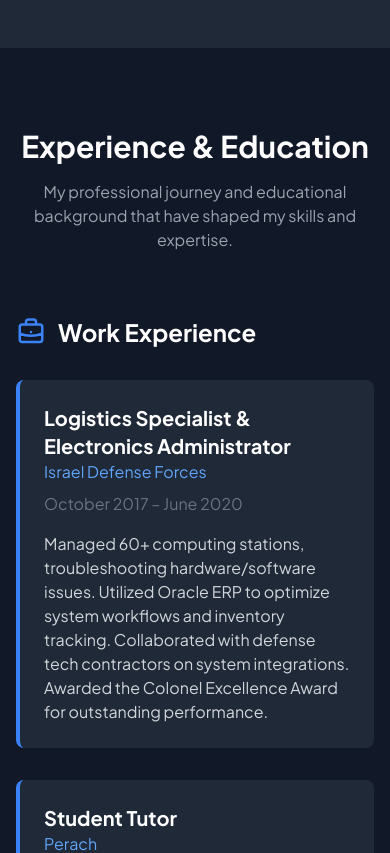
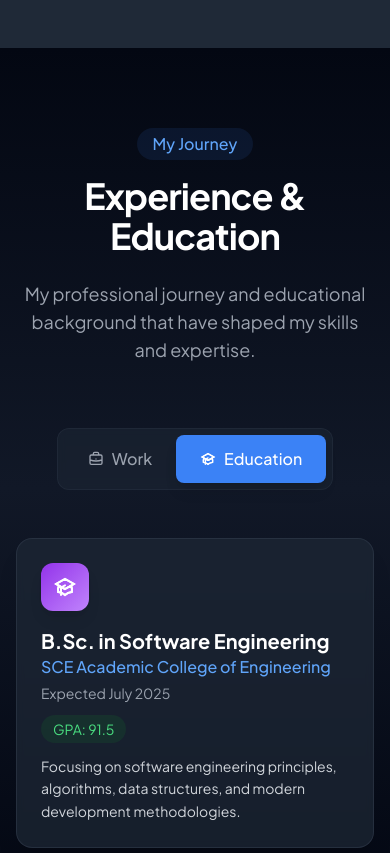
Before and after one commit to RonyBubnovsky/personal-portfolio, a Next.js app: page / in a window 390 px wide. Shown: the part 6600-7453 px from the top of the page. Built offline with nearby package versions, Linux system fonts and the light colour scheme.

Commit message:
Refactor ExperienceSection to enhance user interaction with expandable timeline items for work and education. Implement smooth scroll animations and improve layout with tabbed navigation for better organization of content. Update styles for improved visual appeal and responsiveness.

```diff
--- a/components/main/experience.tsx
+++ b/components/main/experience.tsx
@@ -1,99 +1,217 @@
 "use client";
 
+import React from "react";
 import { WORK_EXPERIENCE, EDUCATION } from "@/constants";
-import { motion } from "framer-motion";
+import { motion, useScroll, useTransform } from "framer-motion";
 import { useInView } from "react-intersection-observer";
+import { useRef, useState } from "react";
 import { HiOutlineBriefcase, HiOutlineAcademicCap } from "react-icons/hi";
+import { RiArrowRightLine } from "react-icons/ri";
+
+// Define types for work and education items
+type WorkExperienceItem = {
+  title: string;
+  company: string;
+  duration: string;
+  description: string;
+};
+
+type EducationItem = {
+  degree: string;
+  institution: string;
+  duration: string;
+  gpa?: string;
+  description: string;
+};
+
+type TimelineItem = WorkExperienceItem | EducationItem;
 
 const ExperienceSection = () => {
-  const [ref, inView] = useInView({
+  const containerRef = useRef(null);
+  const { scrollYProgress } = useScroll({
+    target: containerRef,
+    offset: ["start end", "end start"],
+  });
+
+  const [activeTab, setActiveTab] = useState<"work" | "education">("education");
+  const [expandedItem, setExpandedItem] = useState<number | null>(null);
+
+  const opacity = useTransform(scrollYProgress, [0, 0.2, 0.8, 1], [0.4, 1, 1, 0.4]);
+  const scale = useTransform(scrollYProgress, [0, 0.2, 0.8, 1], [0.8, 1, 1, 0.8]);
+
+  const [headingRef, headingInView] = useInView({
     triggerOnce: true,
     threshold: 0.1,
   });
 
+  const handleItemClick = (index: number): void => {
+    if (expandedItem === index) {
+      setExpandedItem(null);
+    } else {
+      setExpandedItem(index);
+    }
+  };
+
+  const renderTimelineItem = (item: TimelineItem, index: number, type: "work" | "education"): React.ReactNode => {
+    const isExpanded = expandedItem === index;
+    const isWork = type === "work";
+    // Make education items and specifically Student Tutor non-expandable
+    const isStudentTutor = isWork && (item as WorkExperienceItem).title === "Student Tutor";
+    const isExpandable = isWork && !isStudentTutor;
+
+    return (
+      <motion.div
+        key={index}
+        initial={{ opacity: 0, y: 30 }}
+        animate={{ opacity: 1, y: 0 }}
+        transition={{
+          duration: 0.6,
+          delay: 0.1 * index,
+          type: "spring",
+          stiffness: 100
+        }}
+        onClick={() => isExpandable && handleItemClick(index)}
+        className={`
+          relative backdrop-blur-sm bg-gray-800/70 p-6 md:p-8 rounded-2xl
+          border border-gray-700/50 shadow-xl hover:shadow-blue-500/10
+          transform transition-all duration-300
+          ${isExpanded ? 'md:col-span-2 scale-[1.02]' : ''}
+          ${isExpanded ? 'shadow-lg shadow-blue-500/20' : ''}
+          hover:border-blue-500/50 ${isExpandable ? 'cursor-pointer' : 'cursor-default'}
+          group
+        `}
+        style={{
+          perspective: "1000px",
+        }}
+      >
+        <div className="absolute inset-0 bg-gradient-to-br from-blue-500/10 via-transparent to-purple-500/10 rounded-2xl opacity-0 group-hover:opacity-100 transition-opacity duration-300" />
+
+        <div className="flex flex-col md:flex-row gap-4 items-start">
+          <div className={`bg-gradient-to-br ${isWork ? 'from-blue-600 to-blue-400' : 'from-purple-600 to-purple-400'} p-3 rounded-xl text-white shadow-lg`}>
+            {isWork ? <HiOutlineBriefcase className="text-2xl" /> : <HiOutlineAcademicCap className="text-2xl" />}
+          </div>
+
+          <div className="flex-1">
+            <h4 className="text-xl md:text-2xl font-bold text-white group-hover:text-blue-400 transition-colors">
+              {isWork ? (item as WorkExperienceItem).title : (item as EducationItem).degree}
+            </h4>
+            <p className="text-blue-400 font-medium mb-1">
+              {isWork ? (item as WorkExperienceItem).company : (item as EducationItem).institution}
+            </p>
+            <p className="text-gray-400 text-sm md:text-base mb-3">{item.duration}</p>
+
+            {!isWork && 'gpa' in item && item.gpa && (
+              <div className="inline-block bg-green-900/30 px-3 py-1 rounded-full text-green-400 text-sm mb-3">
+                GPA: {item.gpa}
+              </div>
+            )}
+
+            <div className={`
+              overflow-hidden transition-all duration-500 ease-in-out
+              ${isExpanded ? 'max-h-96 opacity-100' : ''}
+              ${isExpandable ? (isExpanded ? 'max-h-96 opacity-100' : 'max-h-0 md:max-h-20 opacity-70') : 'max-h-96 opacity-100'}
+            `}>
+              <p className="text-gray-300 text-sm md:text-base leading-relaxed">
+                {item.description}
+              </p>
+            </div>
+          </div>
+
+          {isExpandable && (
+            <motion.div
+              animate={{ rotate: isExpanded ? 90 : 0 }}
+              className="text-blue-400 hidden md:block"
+            >
+              <RiArrowRightLine size={24} />
+            </motion.div>
+          )}
+        </div>
+
+        {isExpandable && !isExpanded && (
+          <div className="absolute bottom-4 right-4 md:bottom-6 md:right-6 text-sm text-blue-400 flex items-center gap-1 opacity-0 group-hover:opacity-100 transition-opacity">
+            <span>Read more</span>
+            <RiArrowRightLine />
+          </div>
+        )}
+      </motion.div>
+    );
+  };
+
   return (
-    <section id="experience" className="py-20 bg-gray-900">
-      <div className="container mx-auto px-4">
+    <section
+      id="experience"
+      className="py-20 md:py-32 bg-gradient-to-b from-gray-950 via-gray-900 to-gray-950 overflow-hidden"
+      ref={containerRef}
+    >
+      <motion.div
+        style={{ opacity, scale }}
+        className="container mx-auto px-4"
+      >
         <motion.div
-          initial={{ opacity: 0, y: 20 }}
-          animate={inView ? { opacity: 1, y: 0 } : {}}
-          transition={{ duration: 0.6 }}
-          ref={ref}
-          className="text-center mb-16"
+          ref={headingRef}
+          initial={{ opacity: 0, y: 40 }}
+          animate={headingInView ? { opacity: 1, y: 0 } : {}}
+          transition={{
+            duration: 0.8,
+            type: "spring",
+            stiffness: 100
+          }}
+          className="text-center mb-16 md:mb-24"
         >
-          <h2 className="text-3xl md:text-4xl font-bold text-white mb-4">
+          <div className="inline-block mb-4 px-4 py-1 bg-blue-500/10 rounded-full">
+            <span className="text-blue-400 font-medium">My Journey</span>
+          </div>
+          <h2 className="text-4xl md:text-5xl lg:text-6xl font-bold text-white mb-6 tracking-tight">
             Experience & Education
           </h2>
-          <p className="text-gray-400 max-w-3xl mx-auto">
+          <p className="text-gray-400 max-w-3xl mx-auto text-lg">
             My professional journey and educational background that have shaped my skills and expertise.
           </p>
         </motion.div>
 
-        <div className="grid grid-cols-1 lg:grid-cols-2 gap-12">
-          {/* Work Experience */}
-          <div>
-            <motion.h3
-              initial={{ opacity: 0, x: -20 }}
-              animate={inView ? { opacity: 1, x: 0 } : {}}
-              transition={{ duration: 0.6, delay: 0.2 }}
-              className="text-2xl font-bold text-white mb-8 flex items-center"
+        <div className="flex justify-center mb-12">
+          <div className="inline-flex bg-gray-800/50 p-1.5 rounded-xl backdrop-blur-sm border border-gray-700/30">
+            <button
+              onClick={() => setActiveTab("work")}
+              className={`px-6 py-3 rounded-lg font-medium transition-all duration-300 ${
+                activeTab === "work"
+                  ? "bg-blue-500 text-white shadow-lg"
+                  : "text-gray-400 hover:text-white"
+              }`}
             >
-              <HiOutlineBriefcase className="text-blue-500 mr-3 text-3xl" />
-              Work Experience
-            </motion.h3>
-
-            <div className="space-y-8">
-              {WORK_EXPERIENCE.map((job, index) => (
-                <motion.div
-                  key={index}
-                  initial={{ opacity: 0, y: 20 }}
-                  animate={inView ? { opacity: 1, y: 0 } : {}}
-                  transition={{ duration: 0.6, delay: 0.3 + index * 0.1 }}
-                  className="bg-gray-800 p-6 rounded-lg border-l-4 border-blue-500"
-                >
-                  <h4 className="text-xl font-bold text-white">{job.title}</h4>
-                  <p className="text-blue-400 mb-2">{job.company}</p>
-                  <p className="text-gray-500 mb-4">{job.duration}</p>
-                  <p className="text-gray-300">{job.description}</p>
-                </motion.div>
-              ))}
-            </div>
-          </div>
-
-          {/* Education */}
-          <div>
-            <motion.h3
-              initial={{ opacity: 0, x: -20 }}
-              animate={inView ? { opacity: 1, x: 0 } : {}}
-              transition={{ duration: 0.6, delay: 0.2 }}
-              className="text-2xl font-bold text-white mb-8 flex items-center"
+              <span className="flex items-center gap-2">
+                <HiOutlineBriefcase /> Work
+              </span>
+            </button>
+            <button
+              onClick={() => setActiveTab("education")}
+              className={`px-6 py-3 rounded-lg font-medium transition-all duration-300 ${
+                activeTab === "education"
+                  ? "bg-blue-500 text-white shadow-lg"
+                  : "text-gray-400 hover:text-white"
+              }`}
             >
-              <HiOutlineAcademicCap className="text-blue-500 mr-3 text-3xl" />
-              Education
-            </motion.h3>
-
-            <div className="space-y-8">
-              {EDUCATION.map((edu, index) => (
-                <motion.div
-                  key={index}
-                  initial={{ opacity: 0, y: 20 }}
-                  animate={inView ? { opacity: 1, y: 0 } : {}}
-                  transition={{ duration: 0.6, delay: 0.3 + index * 0.1 }}
-                  className="bg-gray-800 p-6 rounded-lg border-l-4 border-blue-500"
-                >
-                  <h4 className="text-xl font-bold text-white">{edu.degree}</h4>
-                  <p className="text-blue-400 mb-2">{edu.institution}</p>
-                  <p className="text-gray-500 mb-2">{edu.duration}</p>
-                  {edu.gpa && (
-                    <p className="text-green-400 mb-4">GPA: {edu.gpa}</p>
-                  )}
-                  <p className="text-gray-300">{edu.description}</p>
-                </motion.div>
-              ))}
-            </div>
+              <span className="flex items-center gap-2">
+                <HiOutlineAcademicCap /> Education
+              </span>
+            </button>
           </div>
         </div>
-      </div>
+
+        <div className="grid grid-cols-1 md:grid-cols-2 gap-6 md:gap-8">
+          {activeTab === "work" &&
+            WORK_EXPERIENCE.map((job, index) =>
+              renderTimelineItem(job as WorkExperienceItem, index, "work")
+            )
+          }
+
+          {activeTab === "education" &&
+            EDUCATION.map((edu, index) =>
+              renderTimelineItem(edu as EducationItem, index, "education")
+            )
+          }
+        </div>
+      </motion.div>
     </section>
   );
 };
```
